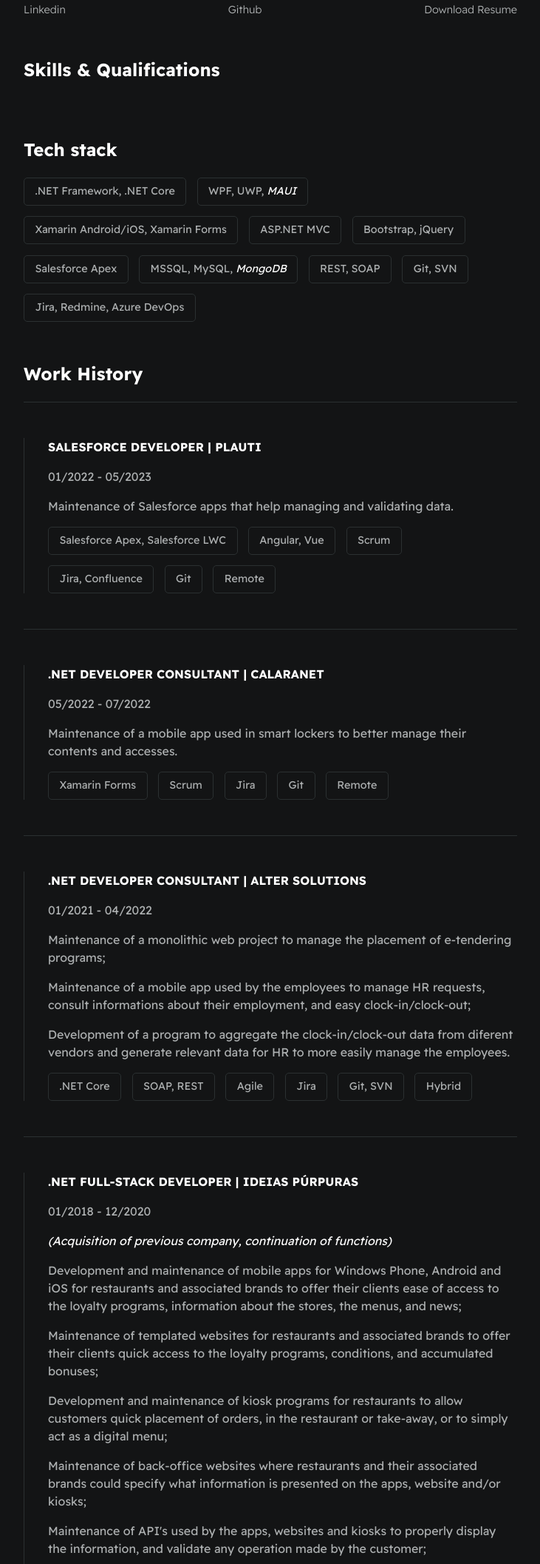
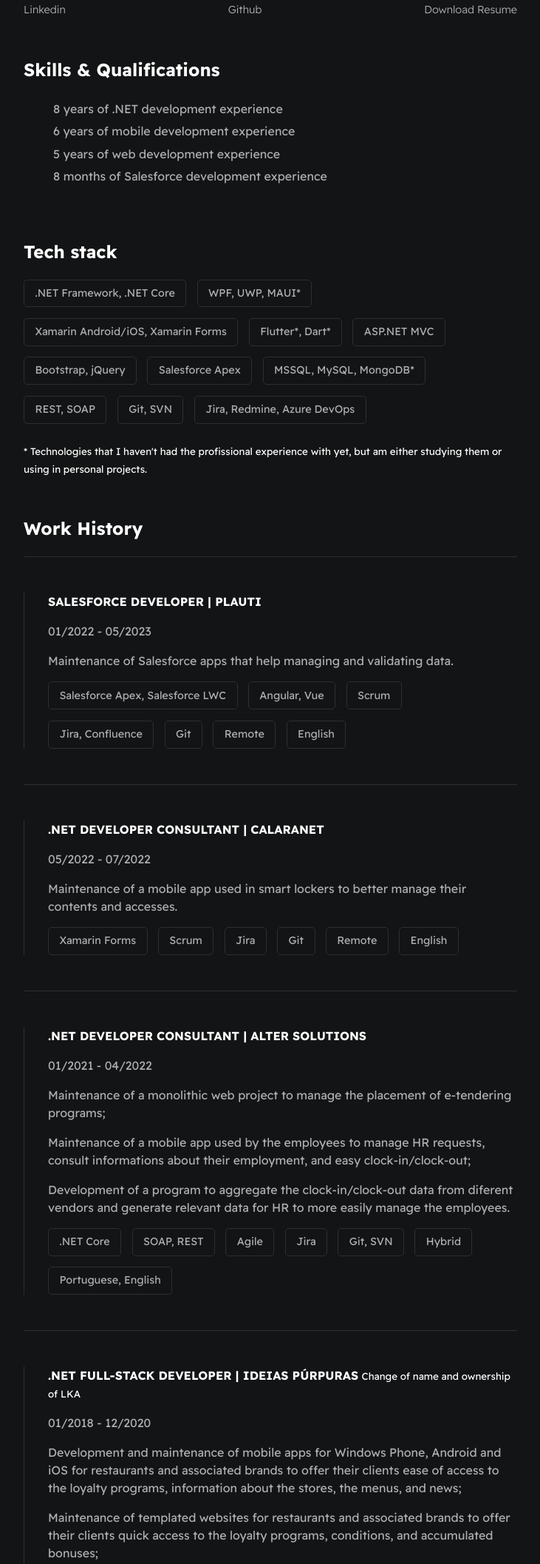
Before and after one commit to nelsoncmartinsf/curriculumvitae, a plain HTML site: page index.html in a window 1280 px wide. Shown: the part 277-2391 px from the top of the page at 74% size, without its empty margins (274-1005 px from the left). Drawn offline with Linux system fonts and the light colour scheme.

Commit message:
Minor adjustments

```diff
--- a/index.html
+++ b/index.html
@@ -30,10 +30,10 @@
             <section class="section--page">
                 <h2>Skills & Qualifications</h2>
                 <ul id="qualifications--list">
-                    <!-- <li>✔️ 7 Years experience with front & backend development</li> -->
-                    <!-- <li>✔️ Extensive knowledge in API & Database Design.</li> -->
-                    <!-- <li>✔️ Experienced content creator on YouTube & community leader </li> -->
-                    <!-- <li>✔️ 7 Years experience with running Adwords campaigns & SEO</li> -->
+                    <li>8 years of .NET development experience</li>
+                    <li>6 years of mobile development experience</li>
+                    <li>5 years of web development experience</li>
+                    <li>8 months of Salesforce development experience</li>
                 </ul>
             </section>
 
@@ -41,16 +41,19 @@
                 <h2>Tech stack</h2>
                 <div id="wrapper--techstack__items">
                     <div class="card--techstack"><span>.NET Framework, .NET Core</span></div>
-                    <div class="card--techstack"><span>WPF, UWP, <i>MAUI</i></span></div>
+                    <div class="card--techstack"><span>WPF, UWP, MAUI*</span></div>
                     <div class="card--techstack"><span>Xamarin Android/iOS, Xamarin Forms</span></div>
+                    <div class="card--techstack"><span>Flutter*, Dart*</span></div>
                     <div class="card--techstack"><span>ASP.NET MVC</span></div>
                     <div class="card--techstack"><span>Bootstrap, jQuery</span></div>
                     <div class="card--techstack"><span>Salesforce Apex</span></div>
-                    <div class="card--techstack"><span>MSSQL, MySQL, <i>MongoDB</i></span></div>
+                    <div class="card--techstack"><span>MSSQL, MySQL, MongoDB*</span></div>
                     <div class="card--techstack"><span>REST, SOAP</span></div>
                     <div class="card--techstack"><span>Git, SVN</span></div>
                     <div class="card--techstack"><span>Jira, Redmine, Azure DevOps</span></div>
                 </div>
+                <br>
+                <small>* Technologies that I haven't had the profissional experience with yet, but am either studying them or using in personal projects.</small>
             </section>
 
             <section id="work-history-wrapper" class="section--page">
@@ -68,6 +71,7 @@
                         <div class="card--techstack"><span>Jira, Confluence</span></div>
                         <div class="card--techstack"><span>Git</span></div>
                         <div class="card--techstack"><span>Remote</span></div>
+                        <div class="card--techstack"><span>English</span></div>
                     </div>
                 </div>
 
@@ -82,6 +86,7 @@
                         <div class="card--techstack"><span>Jira</span></div>
                         <div class="card--techstack"><span>Git</span></div>
                         <div class="card--techstack"><span>Remote</span></div>
+                        <div class="card--techstack"><span>English</span></div>
                     </div>
                 </div>
 
@@ -99,14 +104,15 @@
                         <div class="card--techstack"><span>Jira</span></div>
                         <div class="card--techstack"><span>Git, SVN</span></div>
                         <div class="card--techstack"><span>Hybrid</span></div>
+                        <div class="card--techstack"><span>Portuguese, English</span></div>
                     </div>
                 </div>
 
                 <div class="line-break"></div>
                 <div class="card--work-history">
                     <strong>.NET FULL-STACK DEVELOPER | IDEIAS PÚRPURAS</strong>
+                    <small>Change of name and ownership of LKA</small>
                     <p>01/2018 - 12/2020</p>
-                    <p><i>(Acquisition of previous company, continuation of functions)</i></p>
                     <p>Development and maintenance of mobile apps for Windows Phone, Android and iOS for restaurants and associated brands to offer their clients ease of access to the loyalty programs, information about the stores, the menus, and news;</p>
                     <p>Maintenance of templated websites for restaurants and associated brands to offer their clients quick access to the loyalty programs, conditions, and accumulated bonuses;</p>
                     <p>Development and maintenance of kiosk programs for restaurants to allow customers quick placement of orders, in the restaurant or take-away, or to simply act as a digital menu;</p>
@@ -124,6 +130,7 @@
                         <div class="card--techstack"><span>Jira</span></div>
                         <div class="card--techstack"><span>Git</span></div>
                         <div class="card--techstack"><span>Local</span></div>
+                        <div class="card--techstack"><span>Portuguese</span></div>
                     </div>
                 </div>
 
@@ -141,6 +148,7 @@
                         <div class="card--techstack"><span>Jira</span></div>
                         <div class="card--techstack"><span>Git</span></div>
                         <div class="card--techstack"><span>Local</span></div>
+                        <div class="card--techstack"><span>Portuguese</span></div>
                     </div>
                 </div>
 
@@ -156,6 +164,7 @@
                         <div class="card--techstack"><span>Kanban</span></div>
                         <div class="card--techstack"><span>Git</span></div>
                         <div class="card--techstack"><span>Local</span></div>
+                        <div class="card--techstack"><span>Portuguese</span></div>
                     </div>
                 </div>
 
@@ -167,6 +176,7 @@
                     <p>Search and data entry.</p>
                     <div id="wrapper--techstack__items">
                         <div class="card--techstack"><span>Data entry</span></div>
+                        <div class="card--techstack"><span>Portuguese</span></div>
                     </div>
                 </div>
             </section>
```
